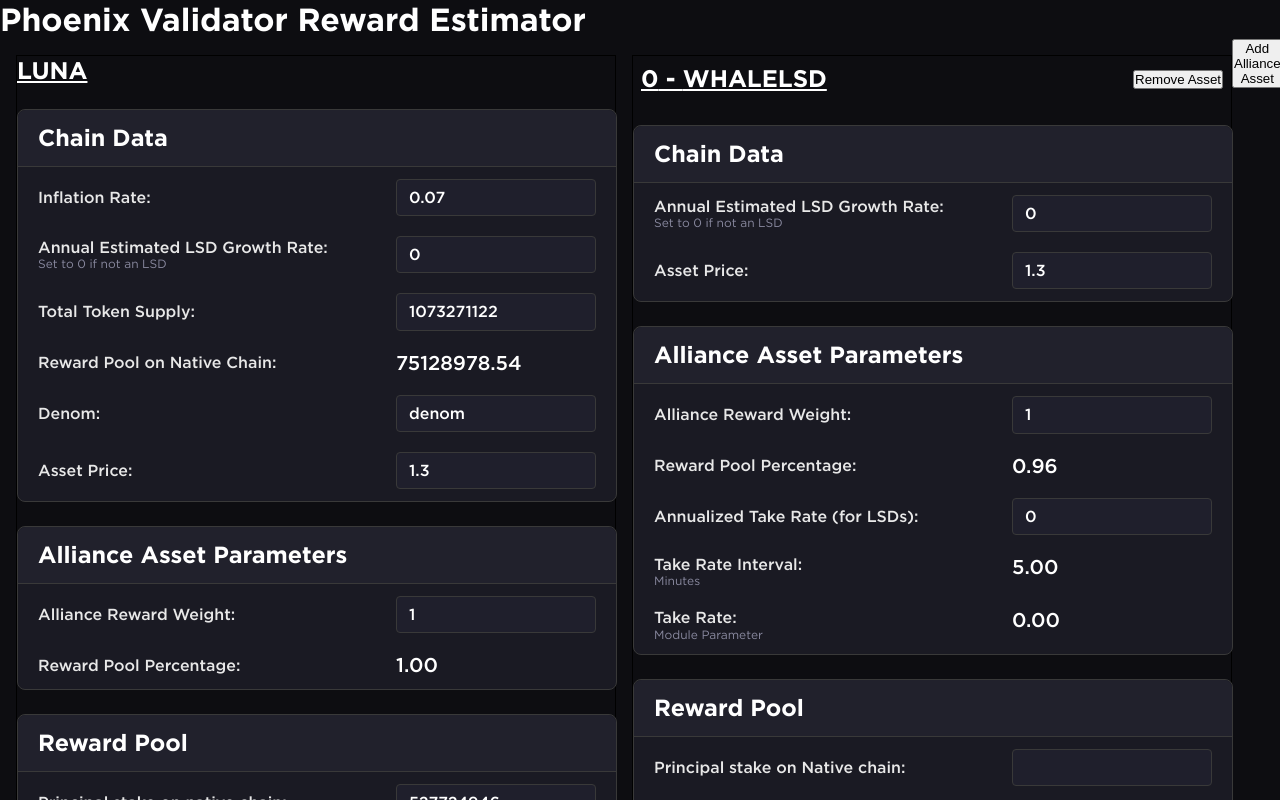
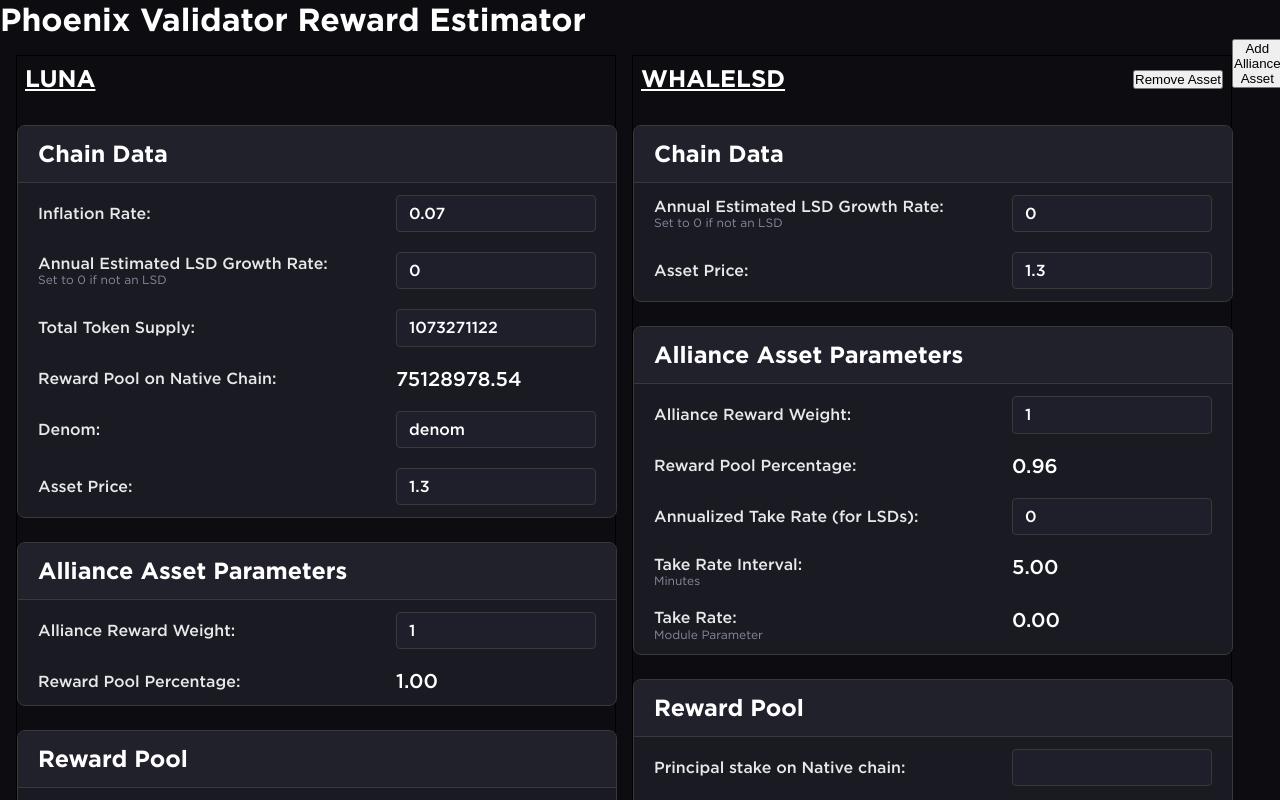
Before and after one commit to terra-money/alliance-estimator, a Next.js app: page / in a window 1280 px wide. Shown: the top 800 px of the page. Built offline with nearby package versions, Linux system fonts and the light colour scheme.

Commit message:
feat: style tweak

```diff
--- a/components/AllianceAssetColumn.tsx
+++ b/components/AllianceAssetColumn.tsx
@@ -143,9 +143,7 @@
   return (
     <div className={styles.container}>
       <div className={styles.assetHeader}>
-        <h2 className={styles.assetName}>
-          {id} - {label}
-        </h2>
+        <h2 className={styles.assetName}>{label}</h2>
         <div className={styles.removeButton}>
           <button onClick={handleRemoveAsset}>Remove Asset</button>
         </div>
--- a/components/NativeAssetColumn.tsx
+++ b/components/NativeAssetColumn.tsx
@@ -133,7 +133,9 @@
   // render table for individual token
   return (
     <div className={styles.container}>
-      <h2 className={styles.assetName}>LUNA</h2>
+      <div className={styles.assetHeader}>
+        <h2 className={styles.assetName}>LUNA</h2>
+      </div>
       {Object.keys(nativeFieldMap).map((section, i) => {
         return (
           <Card
--- a/styles/NativeAssetColumn.module.css
+++ b/styles/NativeAssetColumn.module.css
@@ -6,6 +6,14 @@
   gap: 24px;
 }
 
+.assetHeader {
+  display: flex;
+  justify-content: space-between;
+  align-items: center;
+  padding: .5rem;
+}
+
+
 .assetName {
   text-decoration: underline;
 }
```
